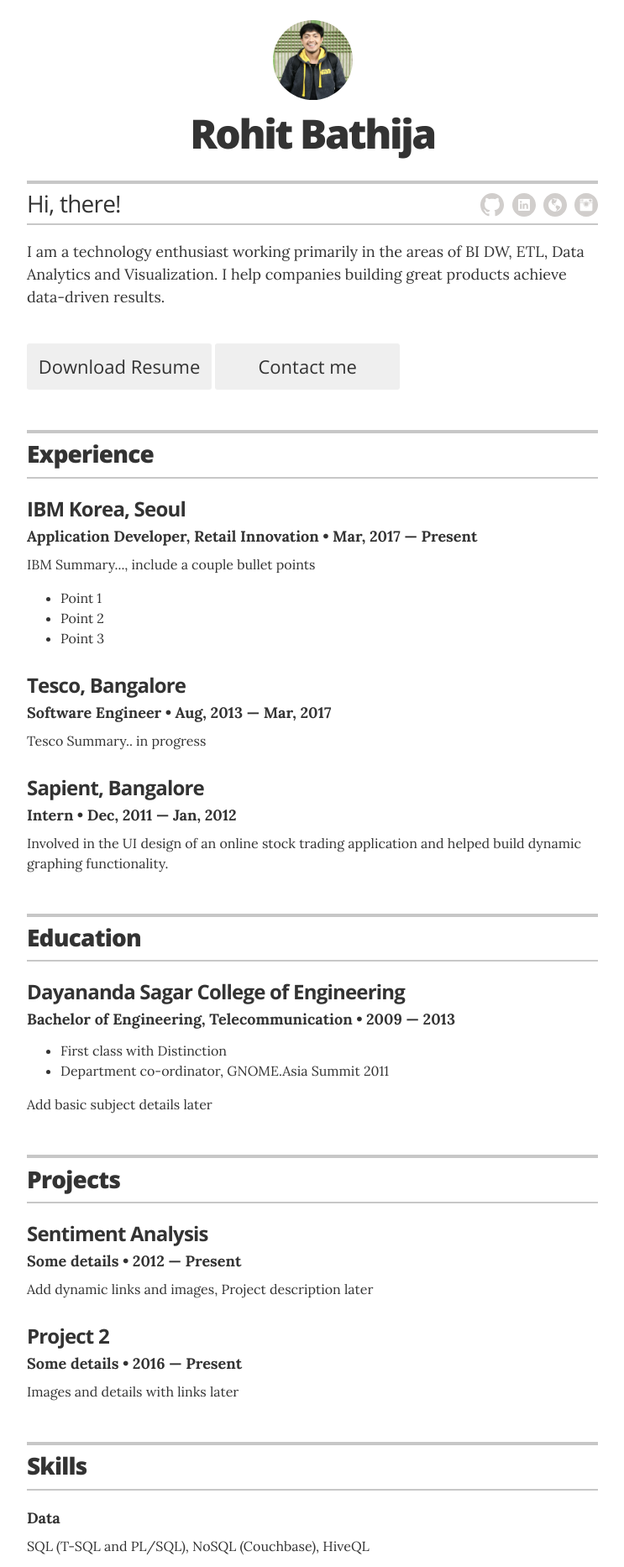
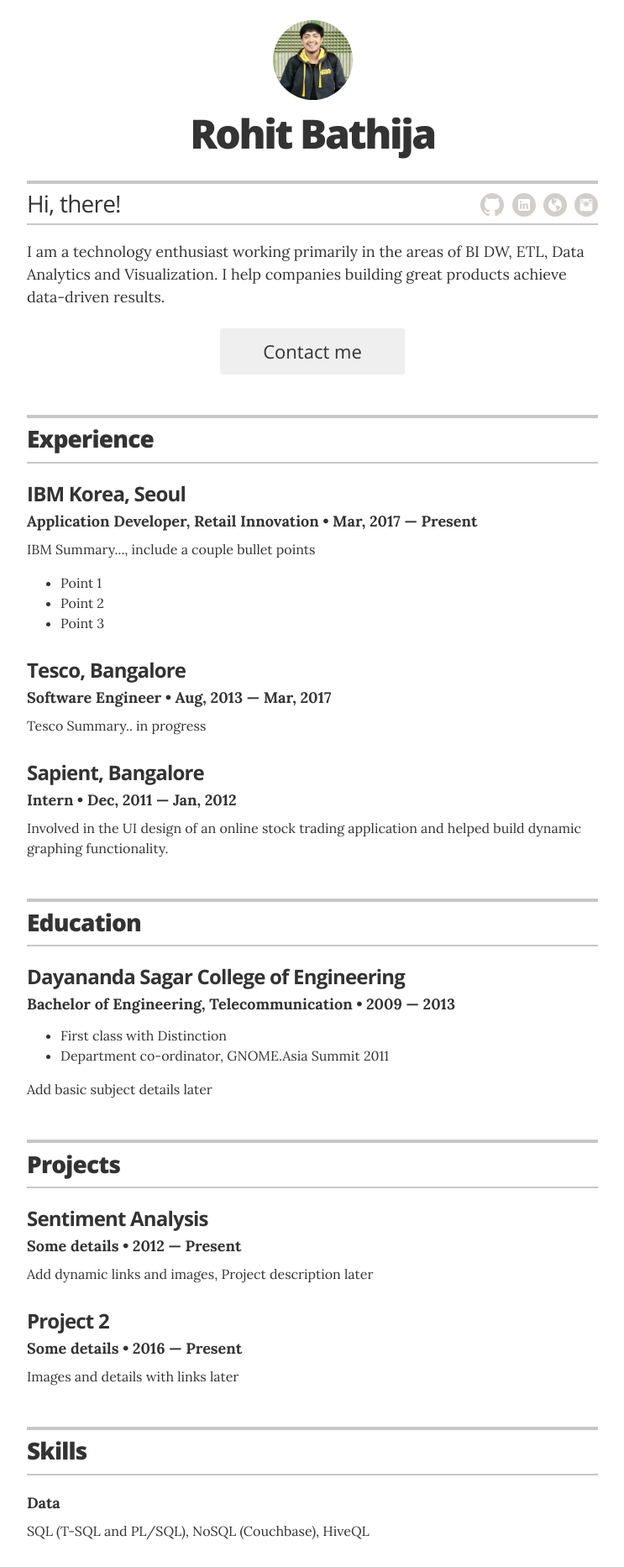
Before and after one commit to robathija/rohit-resume, a Jekyll site: the page built from index.html, in a window 1280 px wide. Shown: the top 1866 px of the page at 84% size, without its empty margins (268-1011 px from the left). Built offline with Jekyll 4.4.1, drawn with Linux system fonts in a browser that asks for light colours.

Commit message:
full rollback

```diff
--- a/_layouts/resume.html
+++ b/_layouts/resume.html
@@ -38,7 +38,6 @@
         </div>
 
         {% if site.resume_looking_for_work == 'yes' %}
-		<a href="http://google.com" class="contact-button no-print">Download Resume</a>
         <a href="mailto:{{ site.resume_contact_email }}" class="contact-button no-print" itemprop="email">Contact me</a>
         {% elsif site.resume_looking_for_work == 'no' %}
         <a class="contact-button not-looking no-print">I'm not looking for work right now.</a>
--- a/_sass/_resume.scss
+++ b/_sass/_resume.scss
@@ -112,7 +112,7 @@
   background-color: #efefef;
   text-decoration: none;
   text-align: center;
-  display: inline-block;
+  display: block;
   margin: 1.5rem auto;
   width: 220px;
   font-size: 1.375rem;
```
